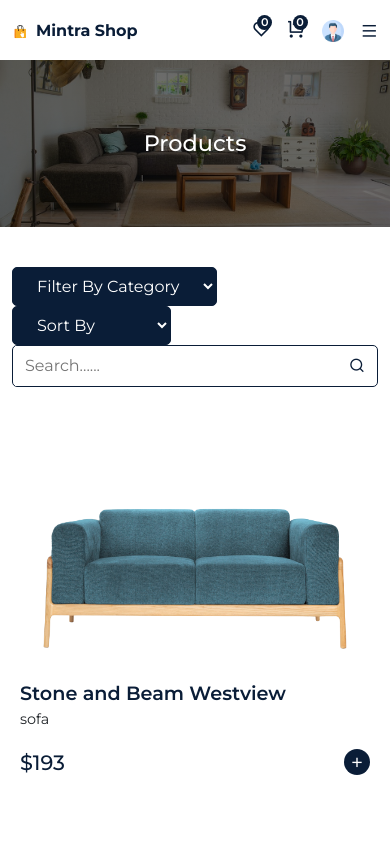
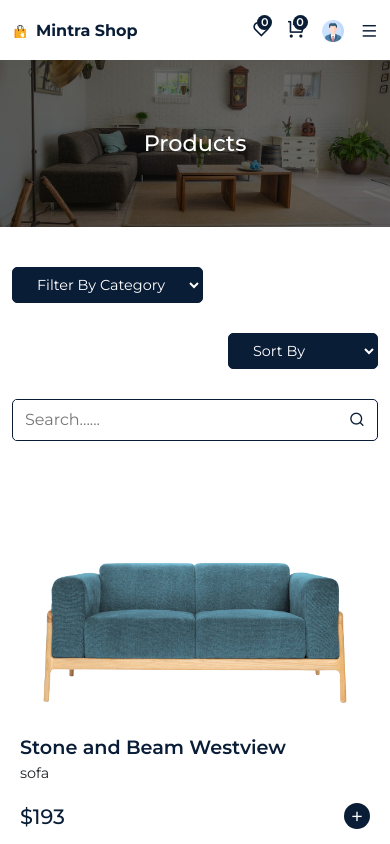
Before and after one commit to mintmintra/ShoppingEcommerce, a React (Create React App) app: page /shop in a window 390 px wide. Shown: the top 844 px of the page. Built offline with nearby package versions, Linux system fonts and the light colour scheme.

Commit message:
product detail

```diff
--- a/src/pages/ProductDetails.jsx
+++ b/src/pages/ProductDetails.jsx
@@ -1,4 +1,4 @@
-import React,{useState,useRef} from 'react'
+import React,{useState,useRef, useEffect} from 'react'
 import { Container, Row, Col } from "reactstrap"
 import { useParams } from 'react-router-dom'
 import products from '../assets/data/products'
@@ -42,7 +42,11 @@ const ProductDetails = () => {
     );
 
     toast.success("Product added successfully")
-  }
+  };
+
+  useEffect(() => {
+    window.scrollTo(0,0);
+  }, [product]);
 
   return <Helmet title={productName}>
     <CommonSection title={productName} />
@@ -113,7 +117,7 @@ const ProductDetails = () => {
                         <input type="text" placeholder='Enter name' ref={reviewUser} />
                       </div>
 
-                      <div className="form__group d-flex align-items-center gap-5">
+                      <div className="form__group d-flex align-items-center gap-5 rating__group">
                         <span>1<i class="ri-star-s-fill"></i></span>
                         <span>2<i class="ri-star-s-fill"></i></span>
                         <span>3<i class="ri-star-s-fill"></i></span>
--- a/src/pages/Shop.jsx
+++ b/src/pages/Shop.jsx
@@ -74,7 +74,7 @@ const Shop = () => {
                 </select>
               </div>
             </Col>
-            <Col lg='3' md='6'>
+            <Col lg='3' md='6' className="text-end">
             <div className="filter__widget">
                 <select>
                   <option>Sort By</option>
--- a/src/styles/product-details.css
+++ b/src/styles/product-details.css
@@ -86,3 +86,13 @@
     font-weight: 600;
     margin-top: 30px;
 }
+
+@media only screen and (max-width: 768px){
+    .product__details h2{
+        font-size: 1.3rem;
+    }
+
+    .rating__group{
+        column-gap: 1rem !important;
+    }
+}
--- a/src/styles/shop.css
+++ b/src/styles/shop.css
@@ -37,3 +37,14 @@
 .search__box span {
     color: var(--primary-color);
 }
+
+@media only screen and (max-width: 768px){
+    .filter__widget {
+        margin-bottom: 30px;
+    }
+
+    .filter__widget select{
+        padding: 7px 20px;
+        font-size: 0.9rem;
+    }
+}
```
